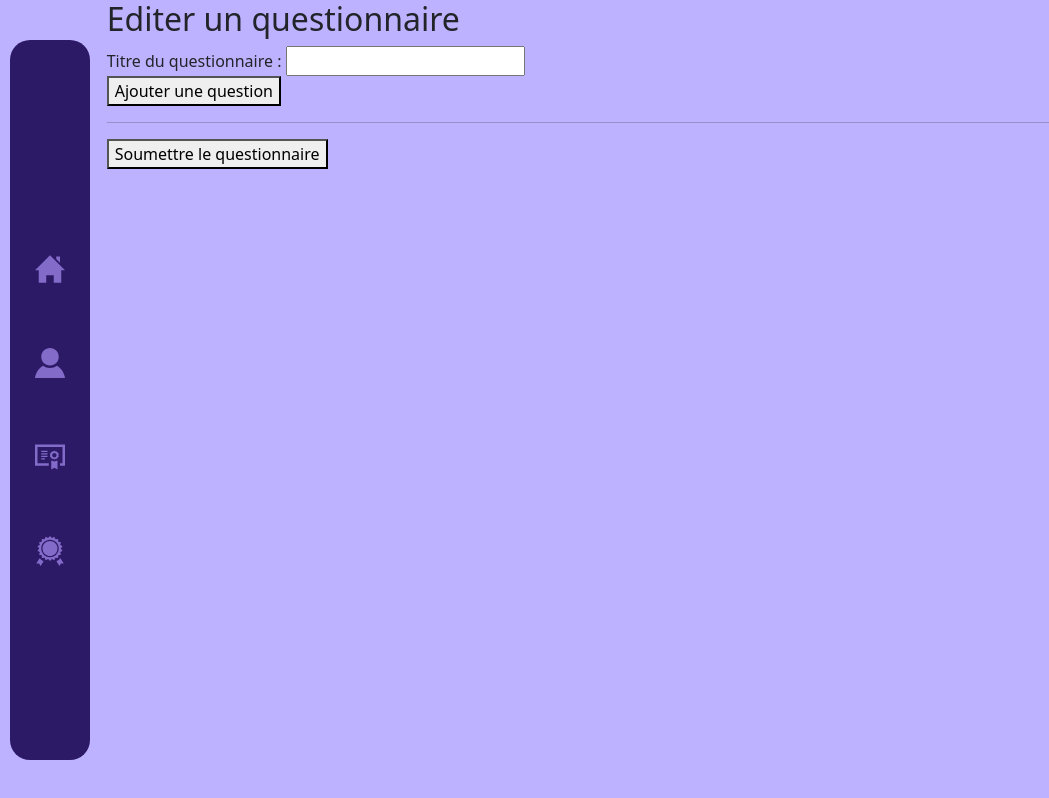
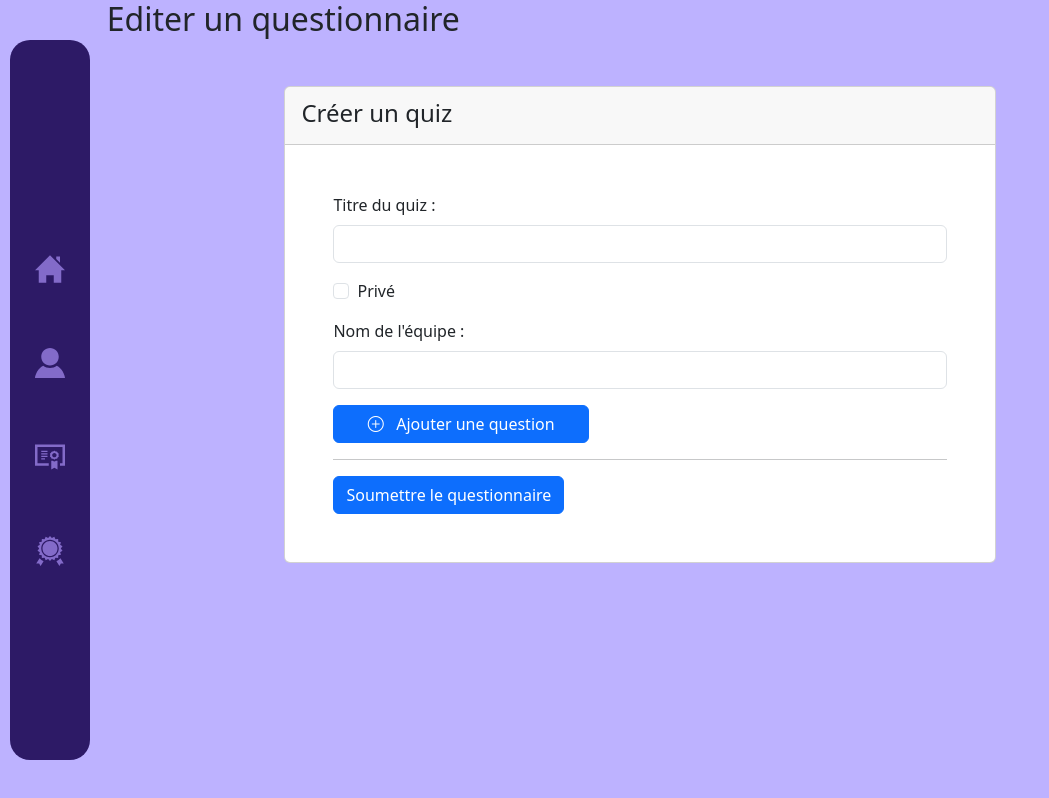
Before and after one commit to xonyis/MNS-QUIZ, a Vue app in the folder FRONT-END-QUIZGAME/: page /editQuiz in a window 1280 px wide. Shown: the whole page, without its empty margins (0-1049 px from the left). Built offline with nearby package versions, Linux system fonts and the light colour scheme; a web font is replaced by a local one.

Commit message:
ajout verif front

```diff
--- a/FRONT-END-QUIZGAME/src/auth/auth-service.js
+++ b/FRONT-END-QUIZGAME/src/auth/auth-service.js
@@ -58,6 +58,10 @@ class AuthService {
             username: user.username,
             email: user.email,
             password: user.password
+        }, {
+            headers: {
+                'Content-Type': 'application/json'
+            }
         });
     }
 
--- a/FRONT-END-QUIZGAME/src/components/EditTeam.vue
+++ b/FRONT-END-QUIZGAME/src/components/EditTeam.vue
@@ -11,10 +11,13 @@
             </template>
         </TableComponent>
 
-        <ModalComponent title="Ajouter un Participant" modalId="addParticipant" @confirm="addUser(this.userToAdd)">
+        <ModalComponent title="Ajouter un Participant" modalId="addParticipant" >
             <div class="form-group">
               <label for="exampleInputEmail1">Nom d'utilisateur :</label>
               <input type="email" class="form-control" id="exampleInputEmail1" v-model="userToAdd" aria-describedby="emailHelp" placeholder="Nom d'utilisateur">
+            </div>
+            <div>
+                <button @click="addUser(this.userToAdd)" class="btn btn-primary mt-3 float-end">Ajouter un utilisateur</button>
             </div>
         </ModalComponent>
     </div>
--- a/FRONT-END-QUIZGAME/src/components/NavBarComponent.vue
+++ b/FRONT-END-QUIZGAME/src/components/NavBarComponent.vue
@@ -37,8 +37,8 @@ export default {
           path: "M10 8h-5v-1h5v1zm0 1h-5v1h5v-1zm0 2h-5v1h5v-1zm-2 2h-3v1h3v-1zm10.692-3.939c-.628-.436-.544-.327-.782-1.034-.099-.295-.384-.496-.705-.496h-.003c-.773.003-.64.044-1.265-.394-.129-.092-.283-.137-.437-.137s-.308.045-.438.137c-.629.442-.492.397-1.265.394h-.003c-.321 0-.606.201-.705.496-.238.71-.156.6-.781 1.034-.198.137-.308.353-.308.578l.037.222c.242.708.242.572 0 1.278l-.037.222c0 .224.11.441.309.578.625.434.545.325.781 1.033.099.296.384.495.705.495h.003c.773-.003.64-.044 1.265.394.129.093.283.139.437.139s.308-.046.438-.138c.625-.438.49-.397 1.265-.394h.003c.321 0 .606-.199.705-.495.238-.708.154-.599.782-1.033.197-.137.307-.355.307-.579l-.037-.222c-.242-.709-.24-.573 0-1.278l.037-.222c0-.225-.11-.443-.308-.578zm-3.192 3.189c-.967 0-1.75-.784-1.75-1.75 0-.967.783-1.751 1.75-1.751s1.75.784 1.75 1.751c0 .966-.783 1.75-1.75 1.75zm1.241 2.758l.021-.008h1.238v7l-2.479-1.499-2.521 1.499v-7h1.231c.415.291.69.5 1.269.5.484 0 .931-.203 1.241-.492zm-16.741-13.008v17h11v-2h-9v-13h20v13h-2v2h4v-17h-24z",
         },
         {
-          id: "Success",
-          route: "/success",
+          id: "LeaderBoard",
+          route: "/leaderboard",
           path: "M18 10c0 3.309-2.691 6-6 6s-6-2.691-6-6 2.691-6 6-6 6 2.691 6 6zm4 1.737l-1.895 1.168.687 2.095-2.187.46-.079 2.2-2.213-.304-.84 2.04-1.977-1.031-1.496 1.635-1.497-1.634-1.977 1.031-.84-2.04-2.213.304-.079-2.2-2.186-.461.687-2.095-1.895-1.168 1.374-1.737-1.374-1.737 1.895-1.168-.687-2.095 2.187-.46.079-2.2 2.213.304.84-2.04 1.977 1.031 1.496-1.635 1.497 1.634 1.977-1.031.84 2.04 2.213-.304.079 2.2 2.186.461-.687 2.095 1.895 1.168-1.374 1.737 1.374 1.737zm-3-1.737c0-3.866-3.134-7-7-7s-7 3.134-7 7 3.134 7 7 7 7-3.134 7-7zm-1.859 10.276l2.401 3.724 1.146-2h2.312l-2.655-4.103c-.917.969-1.999 1.775-3.204 2.379zm-13.486-2.379l-2.655 4.103h2.312l1.146 2 2.401-3.724c-1.205-.604-2.287-1.41-3.204-2.379z",
         },
       ],
@@ -58,6 +58,8 @@ export default {
   display: flex;
   align-items: center;
   height: 100vh;
+  z-index: 10000;
+  /* left: -80px; */
 }
 #Navbar {
   display: flex;
--- a/FRONT-END-QUIZGAME/src/views/GestionEquipe.vue
+++ b/FRONT-END-QUIZGAME/src/views/GestionEquipe.vue
@@ -19,6 +19,7 @@
             <div class="form-group">
               <label for="exampleInputEmail1">Nom de l'équipe :</label>
               <input type="email" class="form-control" id="exampleInputEmail1" v-model="teamToAdd" aria-describedby="emailHelp" placeholder="Nom de l'équipe">
+              <button class="btn btn-primary mt-3 float-end" @click="createTeam(teamToAdd)">Ajouter</button>
             </div>
         </ModalComponent>
         <ModalComponent :title="selectedTeam.name" modalId="editTeamModal" :data="selectedTeam" @confirm="editTeam">
--- a/FRONT-END-QUIZGAME/src/views/quiz/CreateQuiz.vue
+++ b/FRONT-END-QUIZGAME/src/views/quiz/CreateQuiz.vue
@@ -1,11 +1,17 @@
 <template>
     <NavBarComponent/>
-    <div class="col-12 m-auto">
-      <h2 class="text-center mt-5 mb-3">Créer un questionnaire</h2>
+    <div class="col-12 m-auto p-3">
 
 
-      <form @submit.prevent="submitForm" class="card col-8 p-5 m-auto">
+      <form @submit.prevent="submitForm" class="card mt-5 col-8 m-auto">
         <!-- Titre du questionnaire -->
+        <div class="card-header">
+         <h4 class="mt-1 mb-2">Créer un quiz</h4>
+
+        </div>
+        <div class="card-body p-5">
+
+
           <div class="mb-3 ">
             <label for="title" class="form-label">Titre du quiz :</label>
             <input type="text" class="form-control" v-model="quiz.title" id="title" required />
@@ -71,6 +77,7 @@
 
           <!-- Bouton soumettre -->
           <button type="submit" class="btn btn-primary" @click="submitQuizz">Soumettre le questionnaire</button>
+        </div>
       </form>
 
       <!-- <div v-if="submitted!= 1000">
--- a/FRONT-END-QUIZGAME/src/views/quiz/EditQuiz.vue
+++ b/FRONT-END-QUIZGAME/src/views/quiz/EditQuiz.vue
@@ -2,57 +2,82 @@
     <NavBarComponent/>
     <div class="col-10 m-auto">
       <h2>Editer un questionnaire</h2>
-      <form @submit.prevent="submitForm">
+      <form @submit.prevent="submitForm" class="card mt-5 col-8 m-auto">
         <!-- Titre du questionnaire -->
-        <div>
-          <label for="title">Titre du questionnaire :</label>
-          {{ this.quiz.title }}
-          <input type="text" v-model="this.quiz.title" id="title" required />
+        <div class="card-header">
+         <h4 class="mt-1 mb-2">Créer un quiz</h4>
+
+        </div>
+        <div class="card-body p-5">
+
+
+          <div class="mb-3 ">
+            <label for="title" class="form-label">Titre du quiz :</label>
+            <input type="text" class="form-control" v-model="quiz.title" id="title" required />
           </div>
 
+          <div class="mb-3 form-check">
+            <label v-if="quiz.visibility" for="isPublic" class="form-check-label">Public</label>
+            <label v-else  for="isPublic" class="form-check-label">Privé</label>
+            <input type="checkbox" id="isPublic" class="form-check-input" v-model="quiz.visibility" />
+          </div>
+
+          <div class="mb-3 " v-if="!quiz.visibility">
+            <label for="teamName" class="form-label">Nom de l'équipe :</label>
+            <input type="text" class="form-control" v-model="teamName" id="teamName" required />
+          </div>
+
+
           <!-- Questions -->
-        <div v-for="(question, qIndex) in quiz.questions" :key="qIndex" class="question-block">
+          <div v-for="(question, qIndex) in quiz.questions" :key="qIndex" class="question-block  card p-3">
             <h3>Question {{ qIndex + 1 }}</h3>
 
-          <div>
-            <label for="questionText">Texte de la question :</label>
-            <input type="text" v-model="question.text" required />
+            <div class="mb-3 col-8">
+              <label for="questionText" class="form-label">Texte de la question :</label>
+              <input type="text" class="form-control" id="questionText" v-model="question.text" required />
             </div>
 
-          <div>
-            <label for="questionType">Type de question :</label>
-            <select v-model="question.type">
+            <div class="mb-3  col-4 ">
+              <label for="questionType"  class="form-label">Type de question :</label>
+              <select v-model="question.type" class="form-select"  id="questionType">
                 <option value="REGULAR">REGULAR</option>
               </select>
             </div>
 
             <!-- Choix de réponses -->
-          <div v-for="(choice, cIndex) in question.choices" :key="cIndex">
-            <label>Choix {{ cIndex + 1 }} :</label>
-            <input type="text" v-model="choice.text" required />
-            <label>
-              <input type="checkbox" v-model="choice.correct" /> Correct ?
-            </label>
-            <button type="button" @click="removeChoice(qIndex, cIndex)">Supprimer choix</button>
+            <div v-for="(choice, cIndex) in question.choices" :key="cIndex" class="mb-3">
+              <div class="d-flex justify-content-between mb-1">
+                <label>Choix {{ cIndex + 1 }} : </label>
+                <i class="bi bi-dash-circle text-danger" @click="removeChoice(qIndex, cIndex)"></i>
+
               </div>
-          <button type="button" @click="addChoice(qIndex)">Ajouter un choix</button>
+
+
+              <input type="text" class="form-control " v-model="choice.text" required />
+
+              <div class="mb-3 mt-1 form-check">
+                <input type="checkbox" id="isCorrect" class="form-check-input " v-model="choice.correct" />
+                <label v-if="choice.correct" for="" class="form-check-label">Correct</label>
+                <label v-else for="" class="form-check-label">Faux</label>
+
+              </div>
+
+            </div>
+
+
+            <button type="button" class="btn btn-primary col-4" @click="addChoice(qIndex)"><i class="bi bi-plus-circle"></i> &nbsp; Ajouter un choix</button>
 
             <hr />
-          <button type="button" @click="removeQuestion(qIndex)">Supprimer question</button>
+            <button type="button" class="btn btn-danger col-5" @click="removeQuestion(qIndex)"><i class="bi bi-dash-circle"></i> &nbsp; Supprimer la question</button>
           </div>
-        <button type="button" @click="addQuestion">Ajouter une question</button>
+          <button type="button" class="btn btn-primary col-5" @click="addQuestion"><i class="bi bi-plus-circle"></i> &nbsp; Ajouter une question </button>
 
           <hr />
 
           <!-- Bouton soumettre -->
-        <button type="submit" @click="updateQuizz">Soumettre le questionnaire</button>
+          <button type="submit" class="btn btn-primary" @click="updateQuizz">Soumettre le questionnaire</button>
+        </div>
       </form>
-
-
-
-      <div v-if="submitted">
-        <h2>Objet généré :</h2>
-      </div>
     </div>
   </template>
 
@@ -90,43 +115,98 @@ import router from '@/router/index.js';
           text: "",
           type: "REGULAR",
           choices: [
-            { text: "", correct: false },
-            { text: "", correct: false },
-            { text: "", correct: false },
-            { text: "", correct: false },
+            { text: null, correct: false },
+            { text: null, correct: false },
+            { text: null, correct: false },
+            { text: null, correct: false },
           ],
         });
-      },
-      log(){
-        console.log(this.quizId);
       },
       removeQuestion(index) {
         this.quiz.questions.splice(index, 1);
       },
       addChoice(questionIndex) {
         this.quiz.questions[questionIndex].choices.push({
-          text: "",
+          text: null,
           correct: false,
         });
       },
       removeChoice(questionIndex, choiceIndex) {
         this.quiz.questions[questionIndex].choices.splice(choiceIndex, 1);
       },
+      validateForm() {
+
+        if (this.quiz.questions.length === 0) {
+          alert("Il est nécessaire d'avoir au moins une question pour créer un quiz ")
+          return false
+        }
+        if (!this.quiz.title) {
+          alert("Il est nécessaire d'avoir un titre pour le quiz ")
+          return false
+        }
+
+
+
+        for (let index = 0; index < this.quiz.questions.length; index++) {
+          const element = this.quiz.questions[index];
+          console.log(element);
+           let hasCorrectAnswer = element.choices.some(obj => obj.correct);
+            let allHaveText = element.choices.every(obj => obj.text);
+
+            if (!hasCorrectAnswer) {
+              console.log('Au moins un objet a la propriété isCorrect à true.');
+              alert(`Il est nécessaire d'avoir au moins une réponse de vrai pour créer une question `)
+              return false;
+
+            }
+
+            if (!allHaveText) {
+              alert(`Toutes les choix doivent avoir un texte`)
+              return false;
+
+            }
+
+            if (!element.text) {
+              alert(`Toutes les questions doivent avoir un texte`)
+              return false;
+
+            }
+        }
+        return true;
+      },
       async updateQuizz() {
-        this.submitted = true;
+        if (!this.quiz.visibility) {
+          try {
+            const _response = await teamService.getByName(this.teamName)
+            console.log(_response);
+          } catch (error) {
+            console.error('Erreur lors de la récupération de léquipe :', error);
+            return alert("Erreur lors de la récupération de l'équipe ")
+          }
+        }
+
+
+        this.submitted = this.validateForm();
+
         console.log("Quiz Object:", this.quiz);
-        // Ici, vous pouvez envoyer les données au serveur ou faire autre chose avec l'objet quiz
 
+        console.log(this.submitted);
+
+        if (this.submitted) {
           try {
-          const response = await quizService.updateQuiz(this.quiz.id,JSON.stringify(this.quiz));
+          const response = quizService.updateQuiz(this.quiz.id,JSON.stringify(this.quiz));
 
           console.log(response);
           router.push("gestionQuiz")
+
         } catch (error) {
           console.error('Erreur lors de la :', error);
           // Gérer l'erreur ici, par exemple afficher un message à l'utilisateur
+          return error
+        }
         }
       },
+
     },
   };
   </script>
```
Also changed, not shown: FRONT-END-QUIZGAME/src/router/index.js (+8 -0 lines), FRONT-END-QUIZGAME/src/views/LeaderBoardView.vue (+20 -1 lines). Lines whose indentation alone changed are shown as unchanged.
